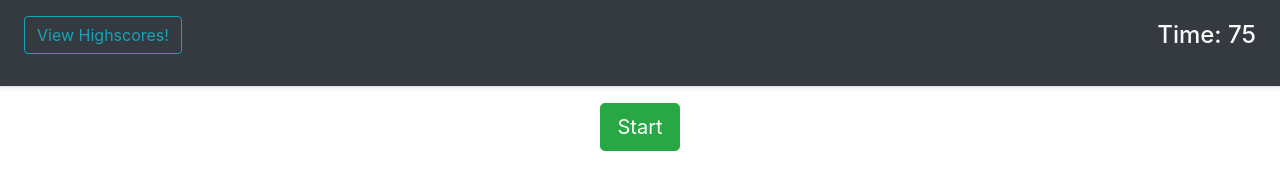
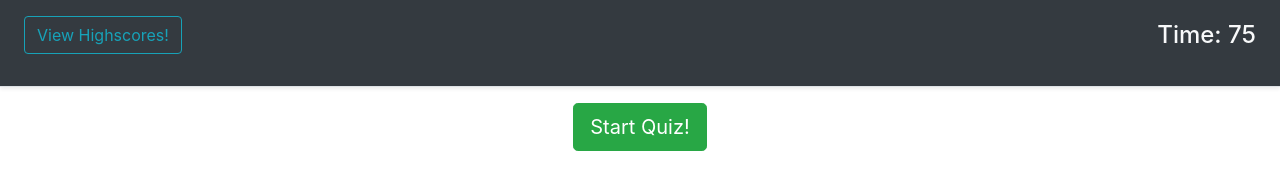
Before and after one commit to clairevita/Code-Quiz, a plain HTML site: page index.html in a window 1280 px wide. Drawn offline with nearby package versions, Linux system fonts and the light colour scheme.

```diff
--- a/index.html
+++ b/index.html
@@ -75,7 +75,7 @@
       <!--This is the start button.-->
 
       <div class="d-flex justify-content-center buttonZone visible">
-        <button type="button" class="btn btn-success btn-lg" id="startButton">Start</button>
+        <button type="button" class="btn btn-success btn-lg" id="startButton">Start Quiz!</button>
       </div>
 
       <!--This is where the quiz content is populated. By default it begins invisible.-->
```
Also changed, not shown: 1 other file.
